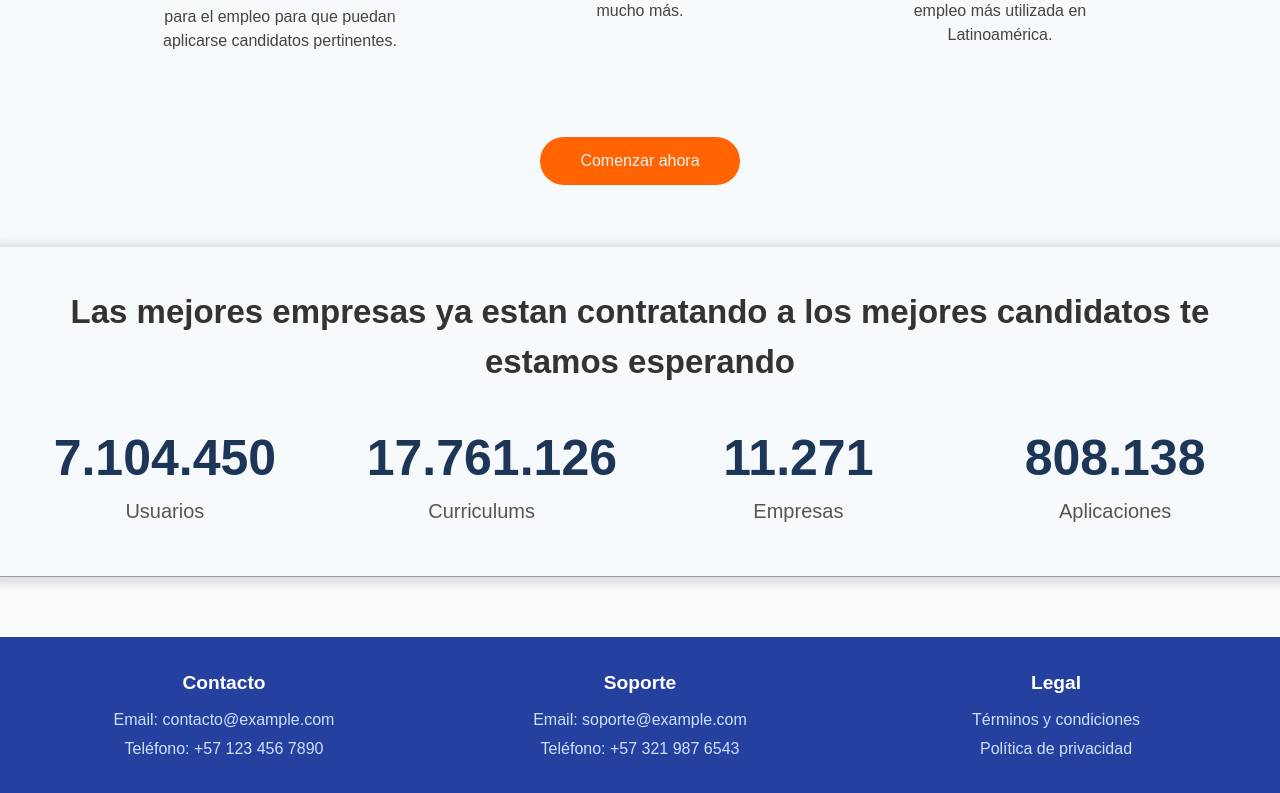
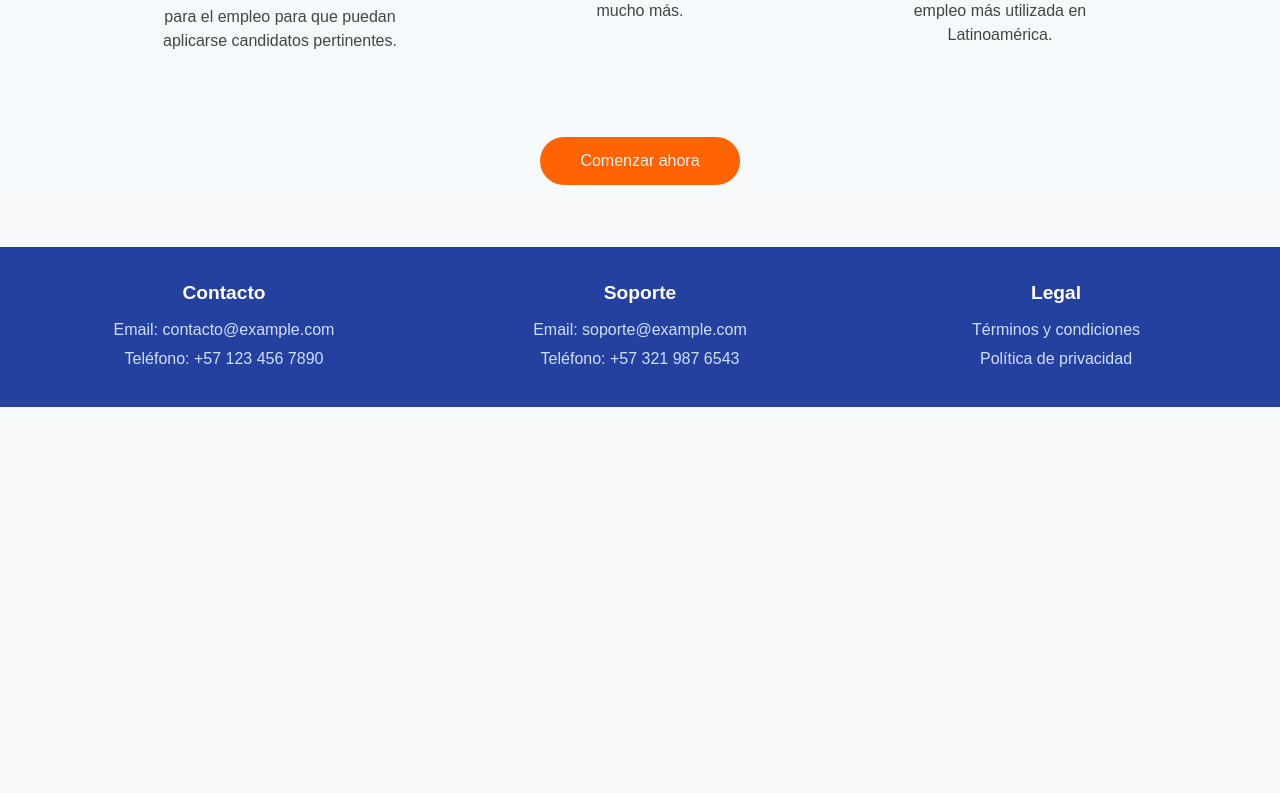
Before and after one commit to juangomlin/WORKABLE_1, a React (Vite) app: page /Reclutador/Reclutamiento in a window 1280 px wide. Shown: the part 1353-2146 px from the top of the page. After the commit the page ends 1760 px from the top, so only its background shows below. Built offline with nearby package versions, Linux system fonts and the light colour scheme.

Commit message:
NuevoInfoRecPage

```diff
--- a/src/pages/ReclutadorPage/InfoReclutadorPage/InfoRecPage.css
+++ b/src/pages/ReclutadorPage/InfoReclutadorPage/InfoRecPage.css
@@ -333,59 +333,7 @@ span a {
   background-color: #df4e00;
 }
 
-.section-stats-data-IRP {
-  display: flex;
-  justify-content: center;
-  align-items: center;
-  margin: 60px auto;
-  padding: 20px;
-  box-shadow: 2px 2px 6px 6px rgba(0, 0, 0, 0.1);
-  max-width: 1400px;
-}
 
-.text-stats-data-IRP {
-  text-align: center;
-  width: 100%;
-  padding: 20px;
-}
-
-.text-main-stats-IRP {
-  font-size: 33px;
-  color: #333;
-  font-weight: bold;
-}
-
-.grid-stats-IRP {
-  display: flex;
-  flex-wrap: wrap;
-  justify-content: space-around;
-  align-items: center;
-  padding-top: 25px;
-  max-width: 100%;
-  gap: 67px;
-}
-
-.stat-item-IRP {
-  flex: 1;
-  min-width: 150px;
-  text-align: center;
-  padding: 10px;
-}
-
-.stat-number-IRP {
-  font-size: 50px;
-  color: #1d3557;
-  margin: 0;
-}
-
-.stat-label-IRP {
-  font-size: 20px;
-  color: #555;
-  text-align: center;
-  margin: 0;
-}
-
-/* FOOTER STYLES */
 .footer-container-IRP {
   background-color: #2541a0;
   padding: 40px 20px 20px 20px;
@@ -434,7 +382,7 @@ span a {
   font-size: 13px;
 }
 
-/* MEDIA QUERIES */
+
 @media (max-width: 900px) {
   .header-section2-IRP .button-publish-offer-IRP {
     margin-left: auto;
--- a/src/pages/ReclutadorPage/InfoReclutadorPage/InfoRecPage.jsx
+++ b/src/pages/ReclutadorPage/InfoReclutadorPage/InfoRecPage.jsx
@@ -114,30 +114,6 @@ const InfoRecPage = () => {
             </span>
           </button>
         </div>
-
-        <section className='section-stats-data-IRP'>
-          <div className='text-stats-data-IRP'>
-              <p className='text-main-stats-IRP'>Las mejores empresas ya estan contratando a los mejores candidatos te estamos esperando</p>
-            <div className='grid-stats-IRP'>
-                <div className='stat-item-IRP'>
-                  <h4 className='stat-number-IRP'>7.104.450</h4>
-                  <p className='stat-label-IRP'>Usuarios</p>
-                </div>
-                <div className='stat-item-IRP'>
-                  <h4 className='stat-number-IRP'>17.761.126</h4>
-                  <p className='stat-label-IRP'>Curriculums</p>
-                </div>
-                <div className='stat-item-IRP'>
-                  <h4 className='stat-number-IRP'>11.271</h4>
-                  <p className='stat-label-IRP'>Empresas</p>
-                </div>
-                <div className='stat-item-IRP'>
-                  <h4 className='stat-number-IRP'>808.138</h4>
-                  <p className='stat-label-IRP'>Aplicaciones</p>
-                </div>
-            </div>
-          </div>
-        </section>
       </main>
 
       <Footer />
```
